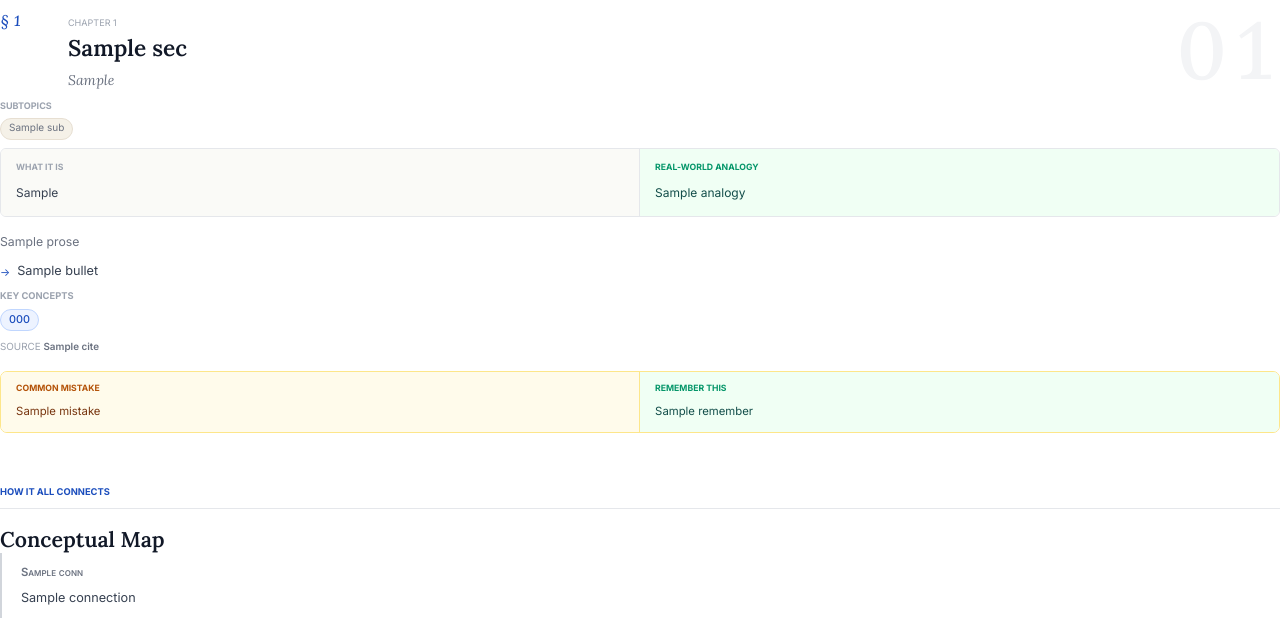
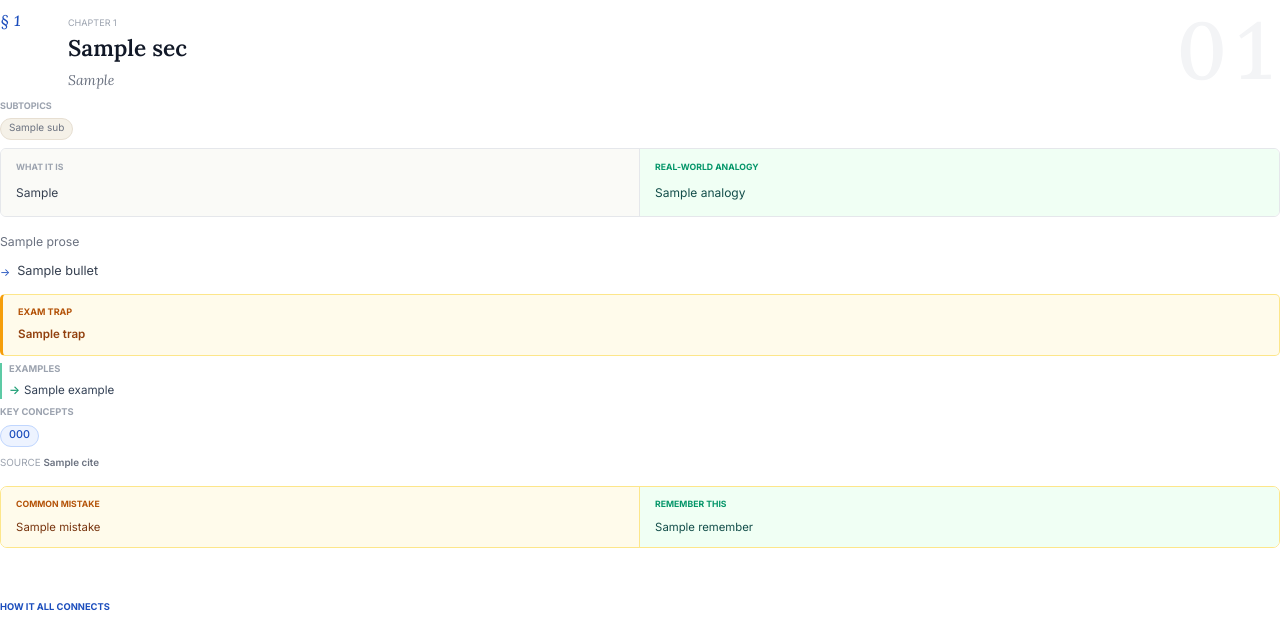
Before and after one commit to neurativo/neurativoofficial, a Python web app: template backend/app/templates/lecture_template.html in a window 1280 px wide. Shown: the part 1500-2118 px from the top of the page. Run offline with Jinja, Linux system fonts and the light colour scheme; the template is opened without the code that fills it: most values are stand-ins (such as "Sample title", 1, 10 or a date in 2020).

Commit message:
feat: exam trap structured format with styled block phase 1

```diff
--- a/backend/app/templates/lecture_template.html
+++ b/backend/app/templates/lecture_template.html
@@ -1310,6 +1310,39 @@
             -webkit-font-variant-ligatures: none !important;
             font-feature-settings: "liga" 0, "calt" 0 !important;
             text-rendering: geometricPrecision !important;
+        }
+        .exam-trap-block {
+          margin: 3mm 0 2mm;
+          padding: 3mm 4mm;
+          background: #fffbeb;
+          border: 0.5pt solid #fde68a;
+          border-left: 2.5pt solid #f59e0b;
+          border-radius: 5px;
+          page-break-inside: avoid;
+        }
+        .exam-trap-label {
+          font-size: 6.8pt;
+          font-weight: 700;
+          text-transform: uppercase;
+          letter-spacing: 0.14em;
+          color: #b45309;
+          margin-bottom: 1.5mm;
+        }
+        .exam-trap-body {
+          display: flex;
+          flex-direction: column;
+          gap: 1mm;
+        }
+        .exam-trap-wrong {
+          font-size: 8.7pt;
+          color: #92400e;
+          font-weight: 600;
+          line-height: 1.5;
+        }
+        .exam-trap-correct {
+          font-size: 8.7pt;
+          color: #065f46;
+          line-height: 1.5;
         }
     </style>
 </head>
@@ -1580,17 +1613,6 @@
             </ul>
             {% endif %}
 
-            {% if sec.concepts %}
-            <div class="concepts-wrap">
-                <div class="concepts-label">Key Concepts</div>
-                <div class="concepts-pills">
-                    {% for c in sec.concepts %}
-                    <span class="concept-pill">{{ c }}</span>
-                    {% endfor %}
-                </div>
-            </div>
-            {% endif %}
-
             {% if sec.show_definition_box %}
             <div class="edu-box">
                 <div class="edu-box-label">Key Definitions</div>
@@ -1631,12 +1653,44 @@
             {% endif %}
             {% endif %}
 
-            {% if sec.show_examples_block %}
+            {% if sec.exam_traps %}
+            {% for trap in sec.exam_traps %}
+            {% if trap is mapping and trap.misconception %}
+            <div class="exam-trap-block">
+              <div class="exam-trap-label">EXAM TRAP</div>
+              <div class="exam-trap-body">
+                <span class="exam-trap-wrong">{{ trap.misconception }}</span>
+                <span class="exam-trap-correct">{{ trap.correct }}</span>
+              </div>
+            </div>
+            {% else %}
+            <div class="exam-trap-block">
+              <div class="exam-trap-label">EXAM TRAP</div>
+              <div class="exam-trap-body">
+                <span class="exam-trap-wrong">{{ trap }}</span>
+              </div>
+            </div>
+            {% endif %}
+            {% endfor %}
+            {% endif %}
+
+            {% if sec.examples %}
             <div class="examples-wrap">
                 <div class="examples-label">Examples</div>
                 {% for e in sec.examples %}
                 <div class="example-row"><span class="example-arrow">→</span>{{ e }}</div>
                 {% endfor %}
+            </div>
+            {% endif %}
+
+            {% if sec.concepts %}
+            <div class="concepts-wrap">
+                <div class="concepts-label">Key Concepts</div>
+                <div class="concepts-pills">
+                    {% for c in sec.concepts %}
+                    <span class="concept-pill">{{ c }}</span>
+                    {% endfor %}
+                </div>
             </div>
             {% endif %}
 
@@ -1673,17 +1727,6 @@
             </div>
             {% endif %}
 
-            {% if sec.show_exam_trap_box %}
-            <div class="edu-box">
-                <div class="edu-box-label">Exam Traps</div>
-                <ul class="edu-box-list">
-                    {% for item in sec.exam_traps %}
-                    <li>{{ item }}</li>
-                    {% endfor %}
-                </ul>
-            </div>
-            {% endif %}
-
             {% if sec.citations %}
             <div class="section-source">
                 Source
```
Also changed, not shown: backend/app/services/pdf_service.py (+20 -8 lines).
